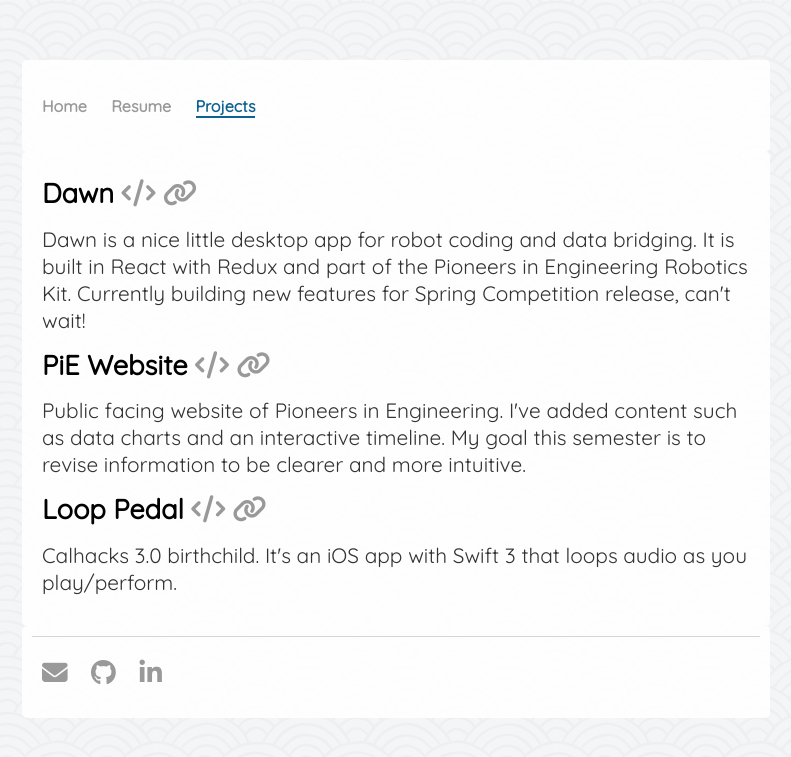
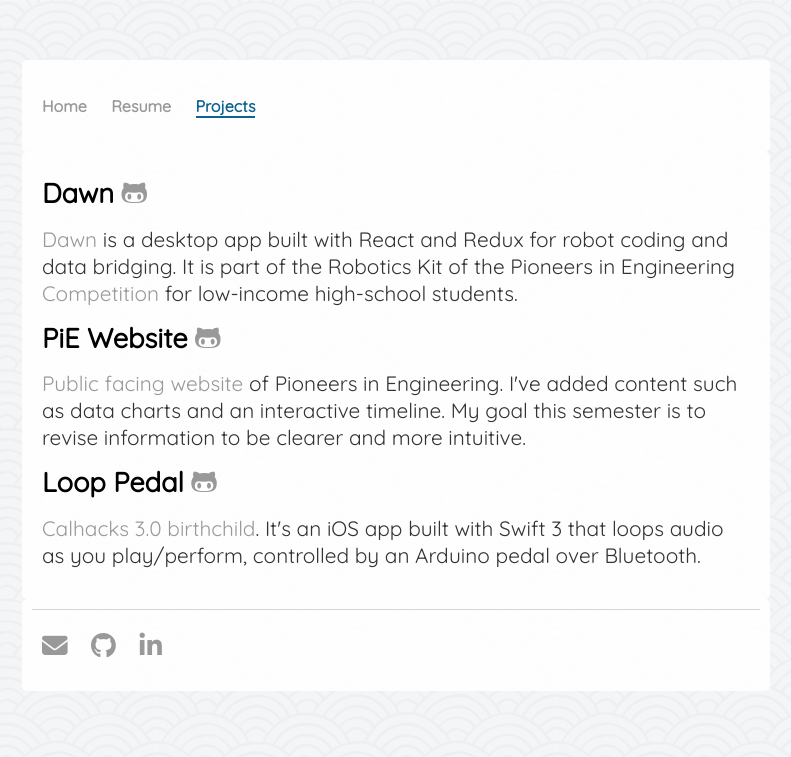
Before and after one commit to kev-chien/kev-chien.github.io, a Jekyll site: the page built from projects/index.html, in a window 1280 px wide. Shown: the top 757 px of the page, without its empty margins (244-1035 px from the left). Built offline with Jekyll 4.4.1, drawn with Linux system fonts in a browser that asks for light colours; nearby versions of some CDN libraries.

```diff
--- a/css/main.css
+++ b/css/main.css
@@ -47,11 +47,9 @@ h2 {
   font-size: 1.7em;
   line-height: 1.6em;
   margin: 0px 0px;
-  font-family: 'Quicksand', sans-serif;
 }
 p {
   font-size: 1.3em;
-  font-family: 'Quicksand', sans-serif;
   line-height: 1.3em;
   margin: 10px 0px;
   color: #333;
@@ -67,7 +65,6 @@ footer {
   border-top: 1px solid #d5d5d5;
   font-size: .8em;
 }
-
 
 /* Responsive elements */
 * {
--- a/index.html
+++ b/index.html
@@ -15,7 +15,7 @@ id: home
 	<div class="col-6 col-m-7">
 		<p><strong>Involvement/Causes</strong></p>
 		<ul>
-			<li>Pioneers in Engineering</li>
+			<li><a href="https://pioneers.berkeley.edu/">Pioneers in Engineering</a></li>
 			<li>CS 61A Academic Intern</li>
 		</ul>
 		<!-- img width 2448, height 3264 -->
--- a/projects/index.html
+++ b/projects/index.html
@@ -7,26 +7,27 @@ id: projects
 <div class="col-12">
 <h2>
   Dawn
-  <a href="https://github.com/pioneers/PieCentral/tree/master/dawn"><i class="fa fa-code" aria-hidden="true"></i></a>
-  <a href="https://pioneers.github.io/dawn"><i class="fa fa-link" aria-hidden="true"></i></a>
+  <a href="https://github.com/pioneers/PieCentral/tree/master/dawn"><i class="fa fa-github-alt" aria-hidden="true"></i></a>
 </h2>
-<p>Dawn is a nice little desktop app for robot coding and data bridging. It is
-  built in React with Redux and part of the Pioneers in Engineering Robotics Kit.
-  Currently building new features for Spring Competition release, can't wait!</p>
+<p><a href="https://pioneers.github.io/dawn">Dawn</a>
+  is a desktop app built with React and Redux for robot coding and data bridging. It is
+  part of the Robotics Kit of the Pioneers in Engineering
+  <a href="https://pioneers.berkeley.edu/compete/rc-spring.html">Competition</a> for low-income
+  high-school students.</p>
 <h2>
   PiE Website
-  <a href="https://github.com/pioneers/website"><i class="fa fa-code" aria-hidden="true"></i></a>
-  <a href="https://pioneers.berkeley.edu"><i class="fa fa-link" aria-hidden="true"></i></a>
+  <a href="https://github.com/pioneers/website"><i class="fa fa-github-alt" aria-hidden="true"></i></a>
 </h2>
-<p>Public facing website of Pioneers in Engineering. I've added content such as data charts
+<p><a href="https://pioneers.berkeley.edu">Public facing website</a>
+  of Pioneers in Engineering. I've added content such as data charts
   and an interactive timeline. My goal this semester is to revise information to be clearer
   and more intuitive.</p>
 <h2>
   Loop Pedal
-  <a href="https://github.com/kev-chien/LoopPedal"><i class="fa fa-code" aria-hidden="true"></i></a>
-  <a href="https://devpost.com/software/loop-pedal"><i class="fa fa-link" aria-hidden="true"></i></a>
+  <a href="https://github.com/kev-chien/LoopPedal"><i class="fa fa-github-alt" aria-hidden="true"></i></a>
 </h2>
-<p>Calhacks 3.0 birthchild. It's an iOS app with Swift 3 that loops audio as you
-  play/perform.</p>
+<p><a href="https://devpost.com/software/loop-pedal">Calhacks 3.0 birthchild</a>.
+  It's an iOS app built with Swift 3 that loops audio as you play/perform, controlled
+  by an Arduino pedal over Bluetooth.</p>
 </div>
 </div>
```
Also changed, not shown: 1 other file.
